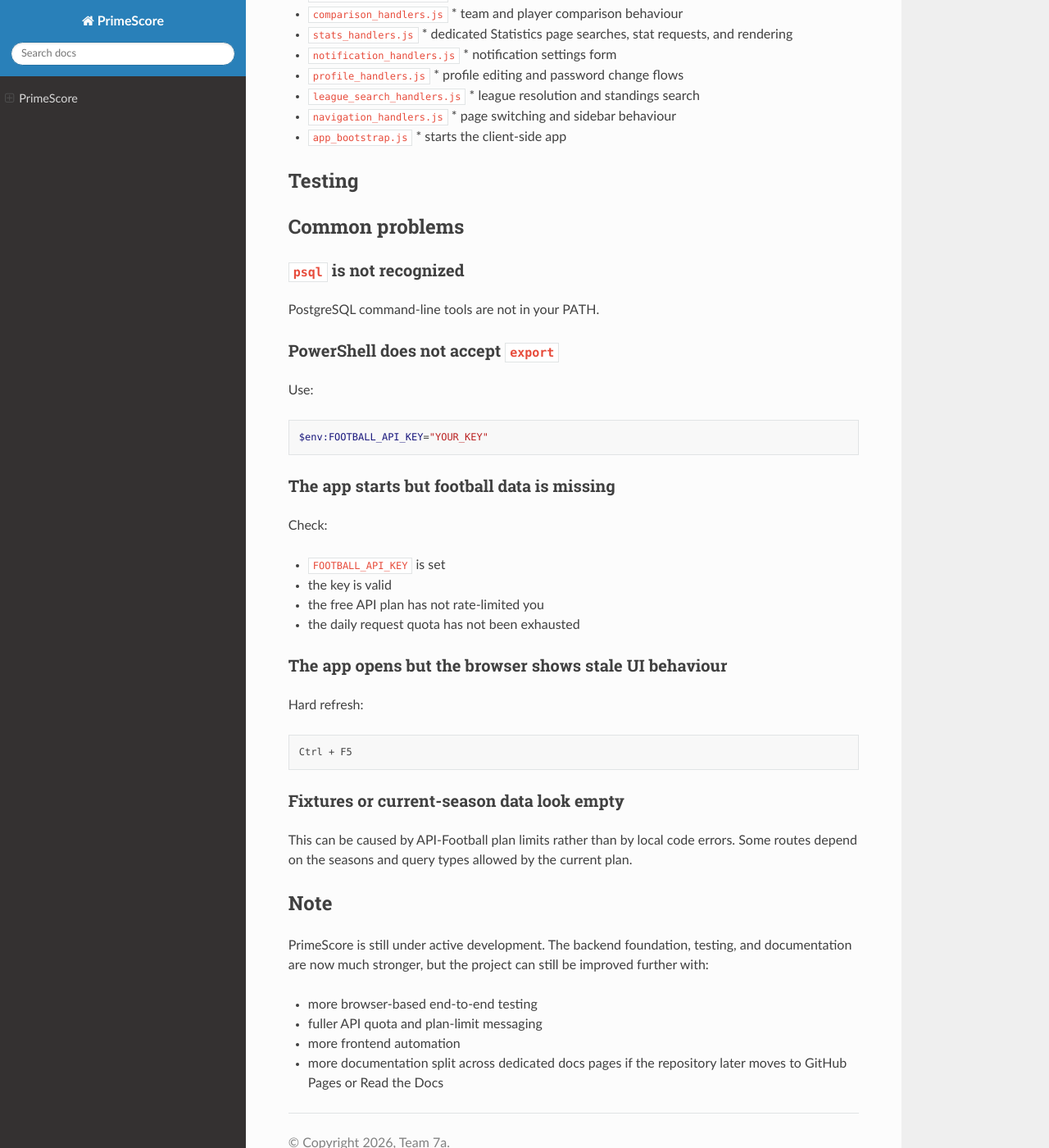
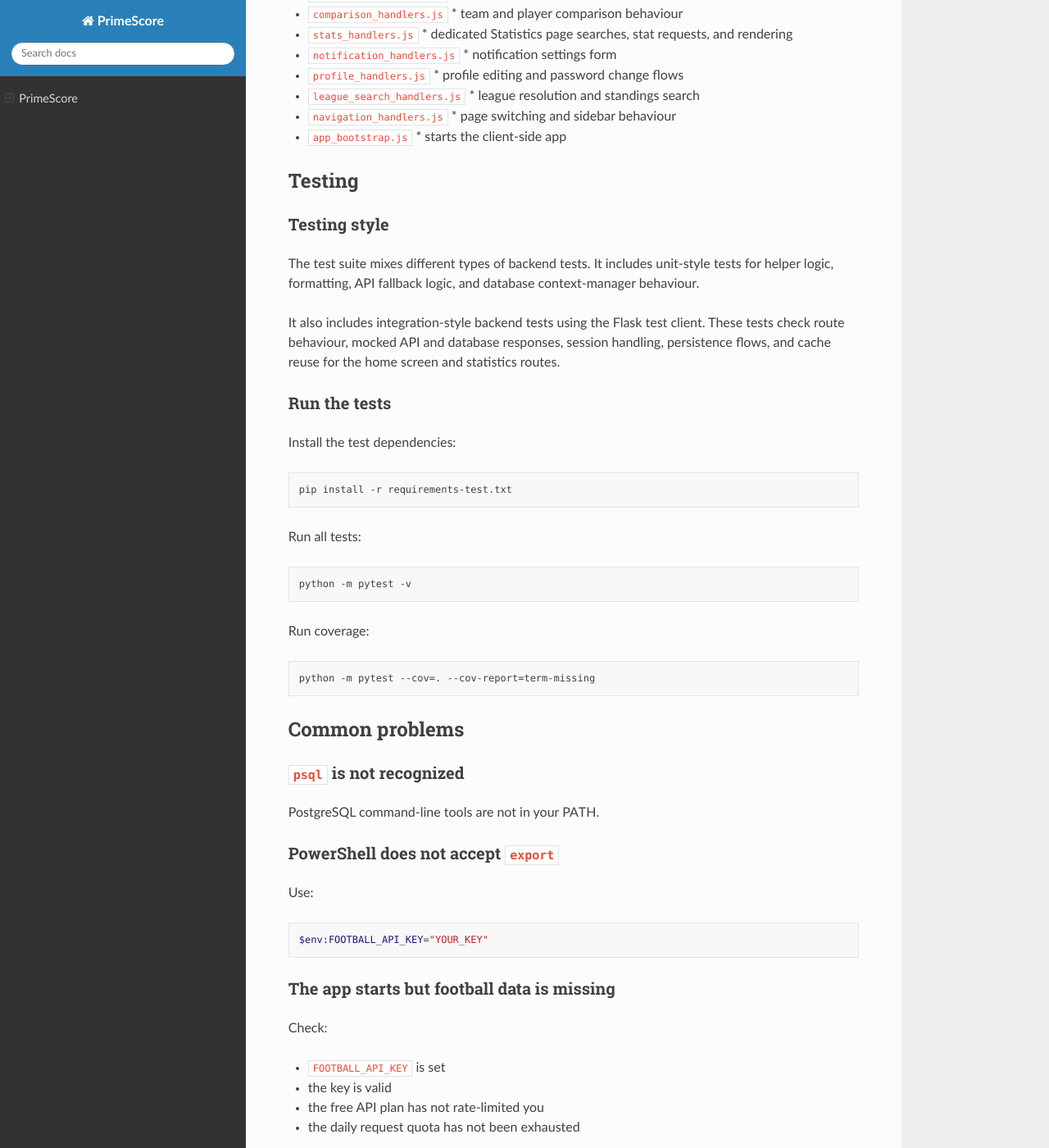
Before and after one commit to 7a-Setap/Docs, a Sphinx documentation site: the page built from docs/source/index.rst, in a window 1280 px wide and 1400 px high, scrolled down 15718 px. Shown: the whole window at 82% size. Built offline with Sphinx 7.4.7 and the Read the Docs theme 3.1.0, drawn with Linux system fonts in a browser that asks for light colours.

Commit message:
Update index.rst

```diff
--- a/docs/source/index.rst
+++ b/docs/source/index.rst
@@ -732,8 +732,38 @@ Important files:
   * starts the client-side app
 
 
+
 Testing
 -------
+
+Testing style
+~~~~~~~~~~~~~
+
+The test suite mixes different types of backend tests. It includes unit-style tests for helper logic, formatting, API fallback logic, and database context-manager behaviour.
+
+It also includes integration-style backend tests using the Flask test client. These tests check route behaviour, mocked API and database responses, session handling, persistence flows, and cache reuse for the home screen and statistics routes.
+
+Run the tests
+~~~~~~~~~~~~~
+
+Install the test dependencies:
+
+.. code-block:: powershell
+
+   pip install -r requirements-test.txt
+
+Run all tests:
+
+.. code-block:: powershell
+
+   python -m pytest -v
+
+Run coverage:
+
+.. code-block:: powershell
+
+   python -m pytest --cov=. --cov-report=term-missing
+
 
 
 Common problems
```
